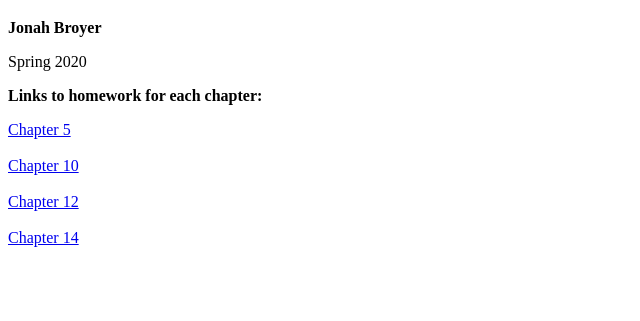
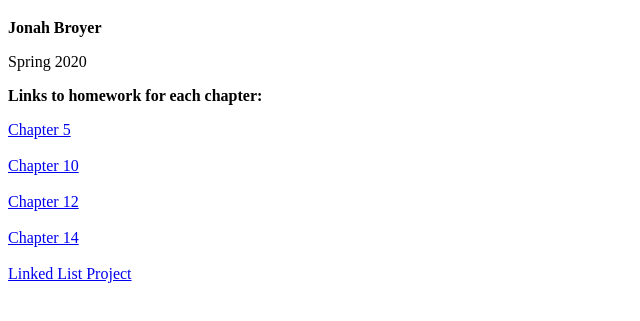
Before and after one commit to jonahbroyer/jonahbroyer.github.io, a plain HTML site: page CS_162/index.html in a window 1280 px wide. Shown: the part 87-408 px from the top of the page, without its empty margins (0-640 px from the left). Drawn offline with Linux system fonts and the light colour scheme.

Commit message:
Add linked list project

```diff
--- a/CS_162/index.html
+++ b/CS_162/index.html
@@ -27,6 +27,10 @@
 
 <br><br>
 
+<a href = "https://github.com/jonahbroyer/MyRALists">Linked List Project</a>
+
+<br><br>
+
 
 </body>
 </html>
```
